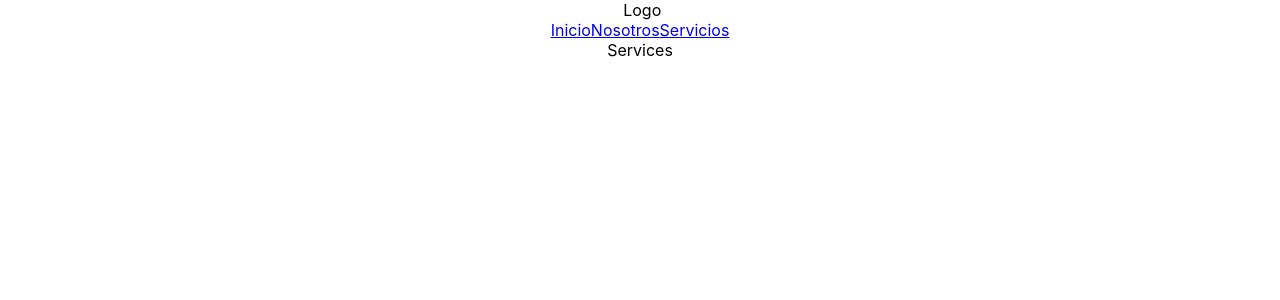
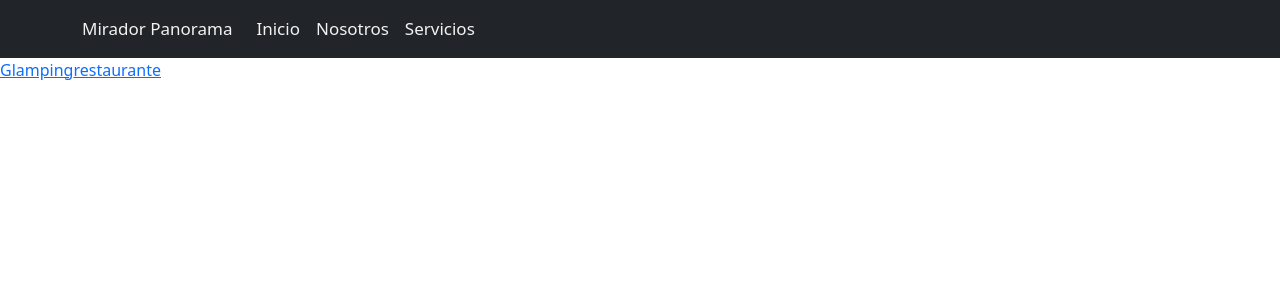
Before and after one commit to MDForero/miradorpanorama, a React (Create React App) app: page /servicios in a window 1280 px wide. Shown: the top 300 px of the page. Built offline with nearby package versions, Linux system fonts and the light colour scheme.

Commit message:
navbar implementado el navbar ya nos permite navegar entre las diferentes pestañas de la pagina

```diff
--- a/package.json
+++ b/package.json
@@ -3,10 +3,16 @@
   "version": "0.1.0",
   "private": true,
   "dependencies": {
+    "@emotion/react": "^11.10.5",
+    "@emotion/styled": "^11.10.5",
+    "@mui/icons-material": "^5.10.9",
+    "@mui/material": "^5.10.13",
     "@testing-library/jest-dom": "^5.16.5",
     "@testing-library/react": "^13.4.0",
     "@testing-library/user-event": "^13.5.0",
+    "bootstrap": "^5.2.2",
     "react": "^18.2.0",
+    "react-bootstrap": "^2.6.0",
     "react-dom": "^18.2.0",
     "react-router-dom": "^6.4.3",
     "react-scripts": "5.0.1",
--- a/src/App.css
+++ b/src/App.css
@@ -1,38 +1,28 @@
-.App {
+
+/* Nav */
+nav a{
+  float: left;
+  display: block;
+  color: #f2f2f2;
   text-align: center;
+  text-decoration: none;
+  font-size: 17px;
 }
-
-.App-logo {
-  height: 40vmin;
-  pointer-events: none;
-}
-
-@media (prefers-reduced-motion: no-preference) {
-  .App-logo {
-    animation: App-logo-spin infinite 20s linear;
+@media screen and (max-width: 600px) {
+  nav a:not(:first-child) {display: none;}
+  nav i {
+    float: right;
+    display: block;
+  }
+  .responsive {position: relative;}
+  .responsive a.icon {
+    position: absolute;
+    right: 0;
+    top: 0;
+  }
+  .responsive a {
+    float: none;
+    display: block;
+    text-align: left;
   }
 }
-
-.App-header {
-  background-color: #282c34;
-  min-height: 100vh;
-  display: flex;
-  flex-direction: column;
-  align-items: center;
-  justify-content: center;
-  font-size: calc(10px + 2vmin);
-  color: white;
-}
-
-.App-link {
-  color: #61dafb;
-}
-
-@keyframes App-logo-spin {
-  from {
-    transform: rotate(0deg);
-  }
-  to {
-    transform: rotate(360deg);
-  }
-}
--- a/src/App.js
+++ b/src/App.js
@@ -1,5 +1,5 @@
-
 import { Route, Routes } from 'react-router-dom';
+import 'bootstrap/dist/css/bootstrap.min.css';
 import './App.css';
 import Layout from './components/Layout';
 import AboutUs from './pages/Aboutus';
@@ -12,14 +12,13 @@ function App() {
   return (
     <div className="App">
       <Routes>
+        <Route path='glamping' element={<Glamping />} />
+        <Route path='restaurante' element={<Restaurant />} />
 
         <Route path="/" element={<Layout />}>
           <Route index element={<Home />} />
-          <Route path="nosotros" element={<AboutUs />} />
-          <Route path='servicios' element={<Services />} >
-            <Route path='gampling' element={<Glamping />} />
-            <Route path='restaurante' element={<Restaurant />} />
-          </Route>
+          <Route path="nosotros" element={<AboutUs />}/>
+          <Route path='servicios' element={<Services />}/>
         </Route>
       </Routes>
 
--- a/src/components/Layout.js
+++ b/src/components/Layout.js
@@ -1,20 +1,26 @@
 import React from 'react'
+import { Container, Nav, Navbar } from 'react-bootstrap'
 import { Link, Outlet } from 'react-router-dom'
 
 const Layout = () => {
+
     return (
         <div>
-            <nav>
-                <div>
-                    <a>
-                        <img /> Logo
-                    </a>
-                </div>
-                <a><Link to="/">Inicio</Link></a>
-                <a><Link to="nosotros">Nosotros</Link></a>
-                <a><Link to="servicios">Servicios</Link></a>
-            </nav>
-            <Outlet/>
+            <Navbar bg="dark" expand="lg">
+                <Container>
+                    <Navbar.Brand ><Link to="/">Mirador Panorama</Link></Navbar.Brand>
+                    <Navbar.Toggle aria-controls="basic-navbar-nav" />
+                    <Navbar.Collapse id="basic-navbar-nav">
+                        <Nav className="me-auto">
+                            <Nav.Link ><Link to="/">Inicio</Link></Nav.Link>
+                            <Nav.Link ><Link to="nosotros">Nosotros</Link></Nav.Link>
+                            <Nav.Link ><Link to="servicios">Servicios</Link></Nav.Link>
+
+                        </Nav>
+                    </Navbar.Collapse>
+                </Container>
+            </Navbar>
+            <Outlet />
         </div>
     )
 }
--- a/src/pages/Services.js
+++ b/src/pages/Services.js
@@ -1,8 +1,12 @@
 import React from 'react'
+import { Link, Outlet } from 'react-router-dom'
 
 const Services = () => {
   return (
-    <div>Services</div>
+    <div>
+      <Link to="/glamping">Glamping</Link>
+      <Link to="/restaurante">restaurante</Link>
+    </div>
   )
 }
 
```
Also changed, not shown: 1 other file (tests, documents, lock files or other folders).
